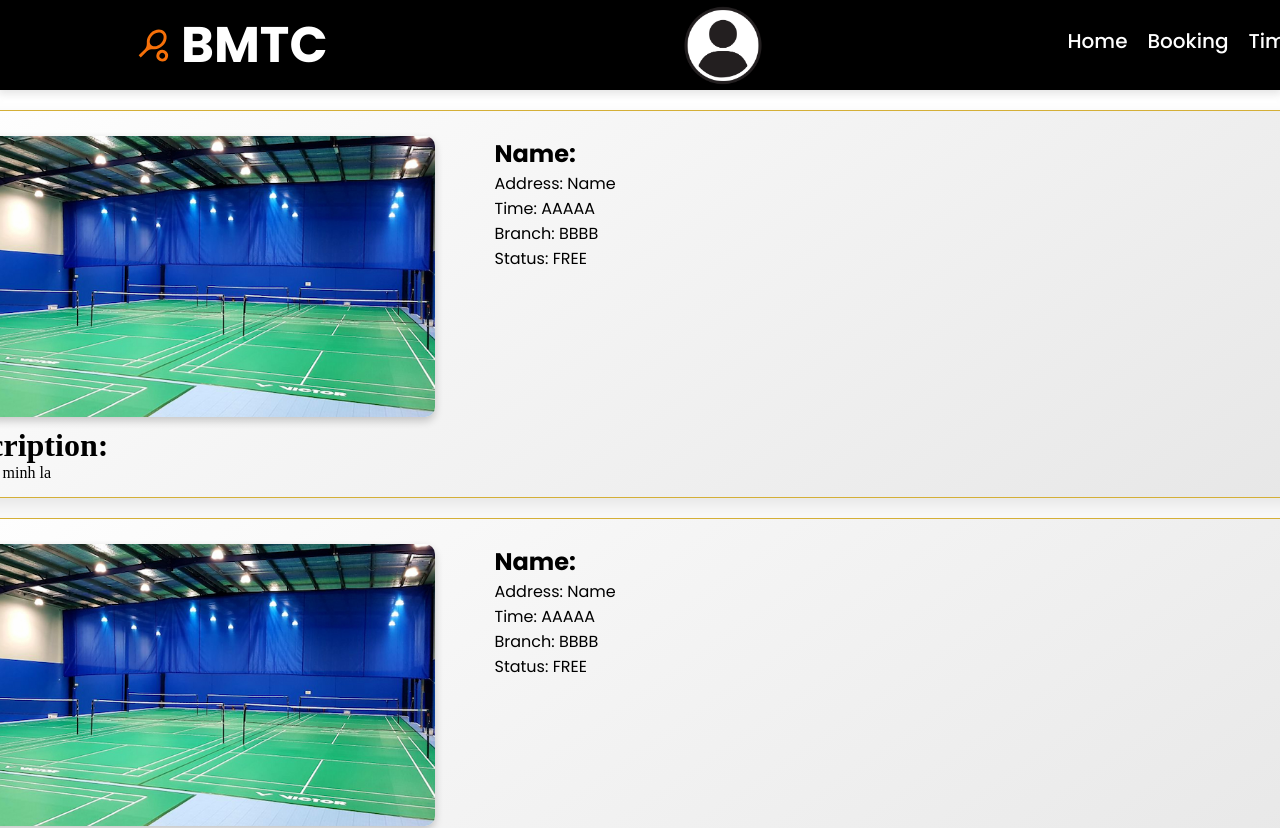
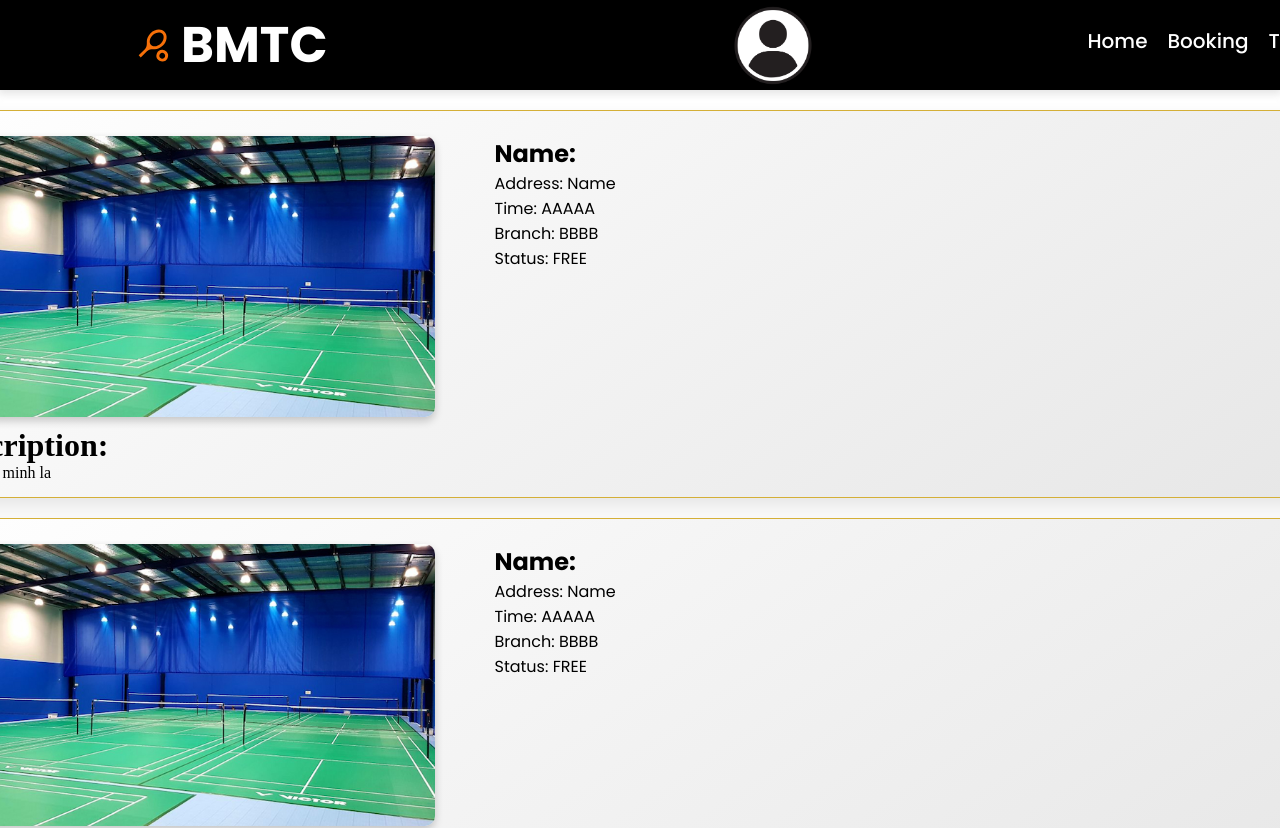
Before and after one commit to mineduck1608/SWP391-BadmintonCourtBooking, a React (Create React App) app: page /viewCourtInfo in a window 1280 px wide. Shown: the top 828 px of the page. Built offline with nearby package versions, Linux system fonts and the light colour scheme.

Commit message:
song co trach nhiem

```diff
--- a/src/Components/Header/header.css
+++ b/src/Components/Header/header.css
@@ -29,7 +29,7 @@
 .user-pic img{
     border-radius: 50%;
     width: 130px;
-    margin-left: 330px;
+    margin-left: 380px;
     margin-top: -10px;
 }
 .header .text-header a{
@@ -40,7 +40,7 @@
 
 }
 .text-header{
-    margin-left: 280px;
+    margin-left: 250px;
     display: flex;
     margin-top: 10px;
 }
--- a/src/Components/Header/header.jsx
+++ b/src/Components/Header/header.jsx
@@ -11,7 +11,7 @@ const Header = () => {
                 <h1 className='logo-header'><MdSportsTennis className="icon" />BMTC</h1>
             </Link>
             <a href="./viewInfo" className="user-pic">
-                <img src={user} alt="Error" />
+                <img src={user} alt="" />
             </a>
             <div className="text-header">
                 <a href="./">Home</a>
```
